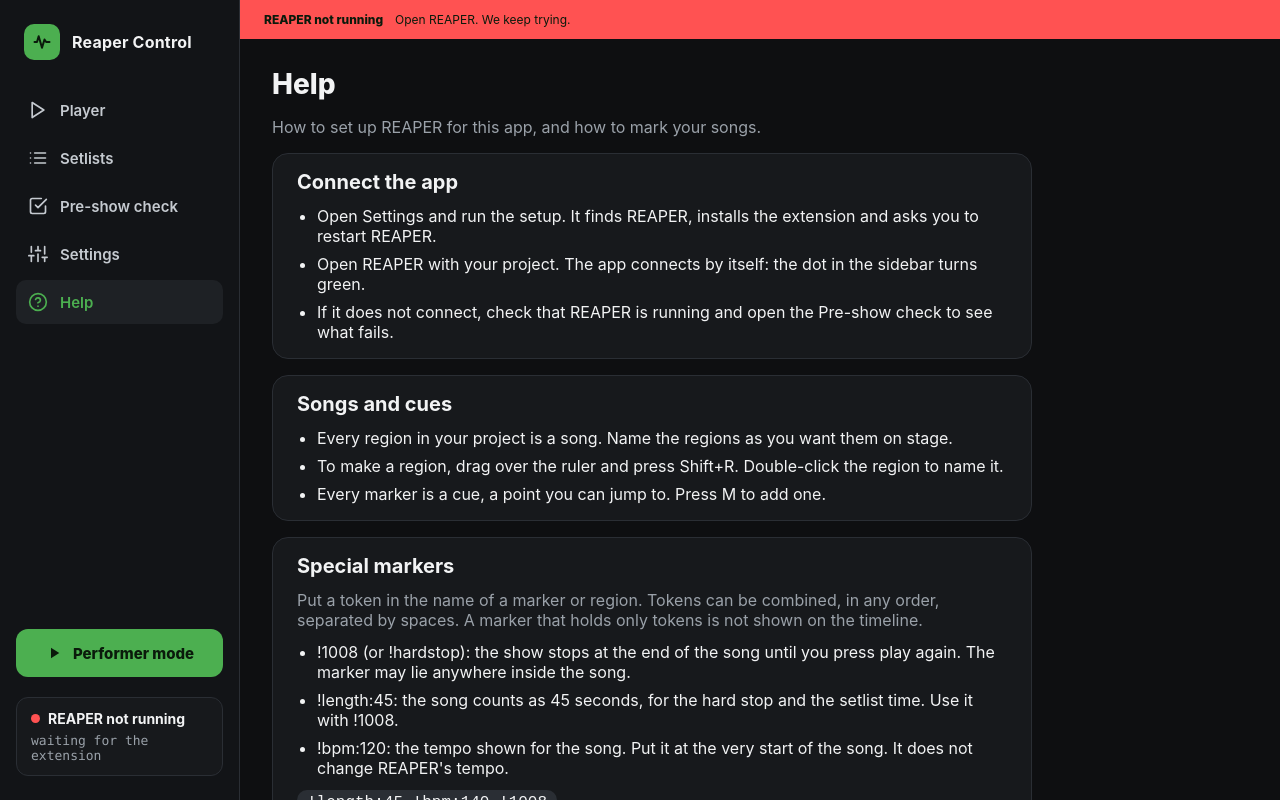
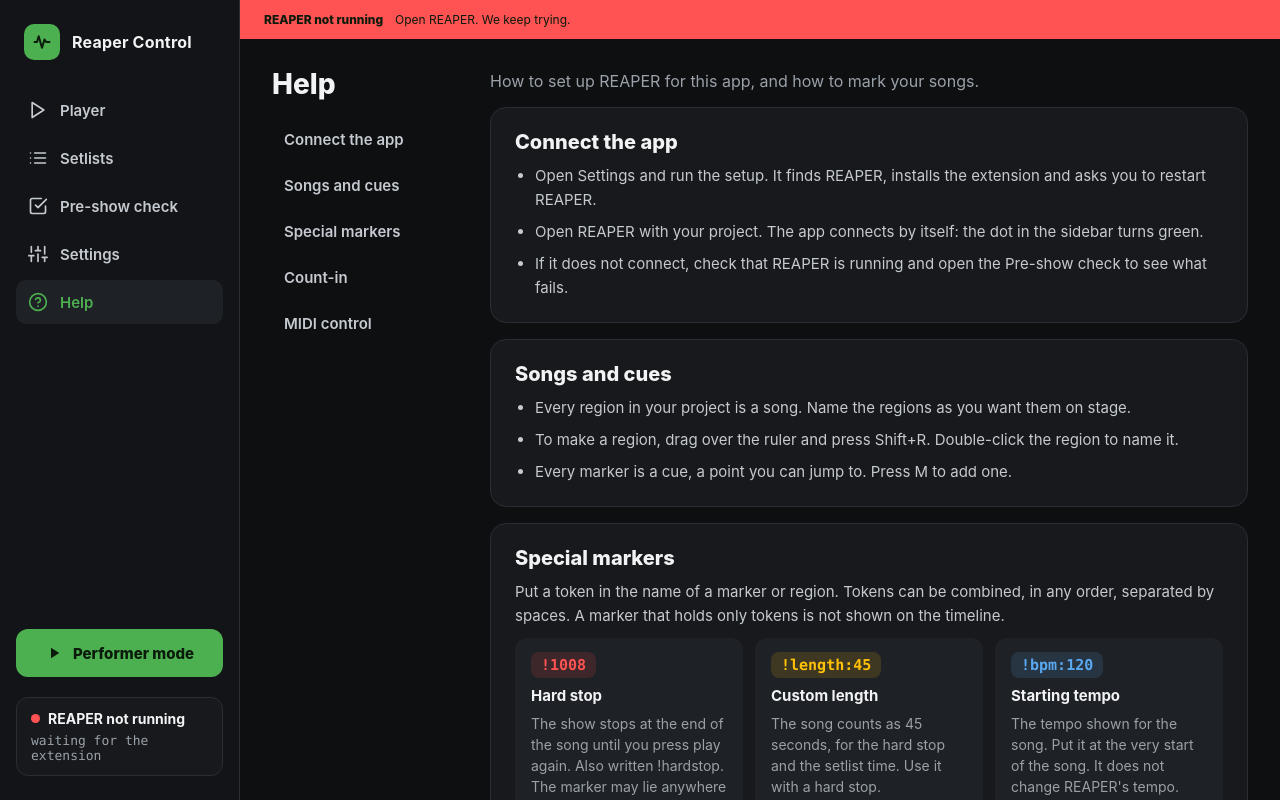
Before and after one commit to theupriser/reaper-control, a Svelte app in the folder ui/: page / in a window 1280 px wide. Both pictures are taken after a click on the button "Help". Built offline with nearby package versions, Linux system fonts and the light colour scheme.

Commit message:
Help: topic list and cards, special markers as three cards

```diff
--- a/ui/perf/help.flow.ts
+++ b/ui/perf/help.flow.ts
@@ -9,8 +9,10 @@
   await page.goto("/");
   await page.getByRole("button", { name: "Help" }).click();
   await expect(page.getByRole("heading", { name: "Help", level: 1 })).toBeVisible();
-  await expect(page.getByRole("heading", { name: "Special markers" })).toBeVisible();
-  await expect(page.getByText("!length:45: the song counts as 45 seconds", { exact: false })).toBeVisible();
+  await expect(page.getByRole("heading", { name: "Special markers", level: 2 })).toBeVisible();
+  await expect(page.getByText("The song counts as 45 seconds", { exact: false })).toBeVisible();
+  await page.getByRole("navigation", { name: "Help topics" }).getByRole("button", { name: "MIDI control" }).click();
+  await expect(page.getByRole("heading", { name: "MIDI control" })).toBeInViewport();
   await expect(page.getByText("!length:45 !bpm:140 !1008", { exact: true })).toBeVisible();
   await page.screenshot({ path: "perf-results/help.png", fullPage: true });
 });
--- a/ui/src/components/HelpScreen.svelte
+++ b/ui/src/components/HelpScreen.svelte
@@ -3,18 +3,30 @@
   import { strings } from "../lib/strings";
 
   const text = strings.help;
+  const jump = (id: string) => document.getElementById(id)?.scrollIntoView({ block: "start" });
 </script>
 
 <section class="screen">
-  <h1>{text.title}</h1>
-  <p class="intro">{text.intro}</p>
-  {#each text.sections as section}
-    <HelpSection {...section} />
-  {/each}
+  <nav aria-label={text.topics}>
+    <h1>{text.title}</h1>
+    {#each text.sections as section (section.id)}
+      <button onclick={() => jump(section.id)}>{section.title}</button>
+    {/each}
+  </nav>
+  <div class="body">
+    <p class="intro">{text.intro}</p>
+    {#each text.sections as section (section.id)}
+      <HelpSection {...section} />
+    {/each}
+  </div>
 </section>
 
 <style>
-  .screen { padding: 28px 32px; display: flex; flex-direction: column; gap: 16px; max-width: 760px; }
-  h1 { margin: 0; font-size: 28px; font-weight: 800; }
+  .screen { display: flex; gap: 28px; padding: 28px 32px; }
+  nav { display: flex; flex-direction: column; gap: 2px; flex: none; width: 190px; align-self: flex-start; position: sticky; top: 28px; }
+  h1 { margin: 0 0 14px; font-size: 28px; font-weight: 800; }
+  button { display: flex; align-items: center; min-height: var(--control-height); padding: 10px var(--space-3); border: none; border-radius: var(--radius); background: transparent; color: var(--text-soft); font: inherit; font-size: var(--text-body); font-weight: 600; text-align: left; cursor: pointer; }
+  button:hover { background: var(--raised); }
+  .body { flex: 1; min-width: 0; display: flex; flex-direction: column; gap: var(--space-4); padding-top: 4px; }
   .intro { margin: 0; color: var(--muted); }
 </style>
--- a/ui/src/components/HelpSection.svelte
+++ b/ui/src/components/HelpSection.svelte
@@ -1,19 +1,49 @@
 <script lang="ts">
-  import Panel from "../kit/Panel.svelte";
-
-  let { title, intro, steps, example }: { title: string; intro?: string; steps: readonly string[]; example?: string } = $props();
+  type Card = { code: string; name: string; text: string; tone: "stop" | "length" | "tempo" };
+  let {
+    id,
+    title,
+    intro,
+    steps,
+    cards,
+    example,
+  }: { id: string; title: string; intro?: string; steps?: readonly string[]; cards?: readonly Card[]; example?: string } = $props();
 </script>
 
-<Panel {title}>
+<section {id} class="card">
+  <h2>{title}</h2>
   {#if intro}<p class="intro">{intro}</p>{/if}
-  <ul>
-    {#each steps as step}<li>{step}</li>{/each}
-  </ul>
-  {#if example}<code>{example}</code>{/if}
-</Panel>
+  {#if steps}
+    <ul>
+      {#each steps as step}<li>{step}</li>{/each}
+    </ul>
+  {/if}
+  {#if cards}
+    <div class="cards">
+      {#each cards as card (card.code)}
+        <div class="token">
+          <code class={card.tone}>{card.code}</code>
+          <h3>{card.name}</h3>
+          <p>{card.text}</p>
+        </div>
+      {/each}
+    </div>
+  {/if}
+  {#if example}<code class="example">{example}</code>{/if}
+</section>
 
 <style>
-  .intro { margin: 0; color: var(--muted); }
-  ul { margin: 0; padding-left: 20px; display: flex; flex-direction: column; gap: 8px; }
-  code { align-self: flex-start; padding: 4px 10px; border-radius: var(--radius); background: var(--line); font-family: ui-monospace, monospace; }
+  .card { display: flex; flex-direction: column; gap: 10px; padding: 22px 24px; background: var(--panel); border: 1px solid var(--line); border-radius: 16px; scroll-margin-top: var(--space-4); }
+  h2 { margin: 0; font-size: var(--text-title); font-weight: 800; }
+  .intro, ul, p { margin: 0; font-size: var(--text-body); line-height: 1.6; color: var(--text-soft); }
+  ul { padding-left: 20px; display: flex; flex-direction: column; gap: var(--space-2); }
+  .cards { display: grid; grid-template-columns: repeat(auto-fit, minmax(200px, 1fr)); gap: var(--space-3); }
+  .token { display: flex; flex-direction: column; align-items: flex-start; gap: var(--space-2); padding: 14px var(--space-4); border-radius: 12px; background: var(--raised); }
+  h3 { margin: 0; font-size: var(--text-body); font-weight: 700; }
+  .token p { font-size: 14px; color: var(--muted); line-height: 1.5; }
+  code { padding: 4px 10px; border-radius: var(--space-2); font-family: ui-monospace, SFMono-Regular, Menlo, Consolas, monospace; font-size: var(--text-body); font-weight: 700; }
+  .stop { color: var(--red); background: color-mix(in srgb, var(--red) 14%, transparent); }
+  .length { color: var(--amber); background: color-mix(in srgb, var(--amber) 14%, transparent); }
+  .tempo { color: var(--info); background: color-mix(in srgb, var(--info) 14%, transparent); }
+  .example { align-self: flex-start; color: var(--amber); background: var(--bg); border: 1px solid var(--line); }
 </style>
--- a/ui/src/lib/strings.ts
+++ b/ui/src/lib/strings.ts
@@ -121,8 +121,10 @@
   help: {
     title: "Help",
     intro: "How to set up REAPER for this app, and how to mark your songs.",
+    topics: "Help topics",
     sections: [
       {
+        id: "connect",
         title: "Connect the app",
         steps: [
           "Open Settings and run the setup. It finds REAPER, installs the extension and asks you to restart REAPER.",
@@ -131,6 +133,7 @@
         ],
       },
       {
+        id: "songs",
         title: "Songs and cues",
         steps: [
           "Every region in your project is a song. Name the regions as you want them on stage.",
@@ -139,16 +142,18 @@
         ],
       },
       {
+        id: "markers",
         title: "Special markers",
         intro: "Put a token in the name of a marker or region. Tokens can be combined, in any order, separated by spaces. A marker that holds only tokens is not shown on the timeline.",
-        steps: [
-          "!1008 (or !hardstop): the show stops at the end of the song until you press play again. The marker may lie anywhere inside the song.",
-          "!length:45: the song counts as 45 seconds, for the hard stop and the setlist time. Use it with !1008.",
-          "!bpm:120: the tempo shown for the song. Put it at the very start of the song. It does not change REAPER's tempo.",
+        cards: [
+          { code: "!1008", name: "Hard stop", text: "The show stops at the end of the song until you press play again. Also written !hardstop. The marker may lie anywhere inside the song.", tone: "stop" },
+          { code: "!length:45", name: "Custom length", text: "The song counts as 45 seconds, for the hard stop and the setlist time. Use it with a hard stop.", tone: "length" },
+          { code: "!bpm:120", name: "Starting tempo", text: "The tempo shown for the song. Put it at the very start of the song. It does not change REAPER's tempo.", tone: "tempo" },
         ],
         example: "!length:45 !bpm:140 !1008",
       },
       {
+        id: "count-in",
         title: "Count-in",
         steps: [
           "Switch on Count-in when pressing marker, then press a cue: the app jumps there and REAPER counts in.",
@@ -156,6 +161,7 @@
         ],
       },
       {
+        id: "midi",
         title: "MIDI control",
         steps: [
           "Open Settings and switch on MIDI. Choose your device or leave it on all devices.",
@@ -164,6 +170,7 @@
       },
     ],
   },
+
 
   health: {
     title: "Connection and health",
```
